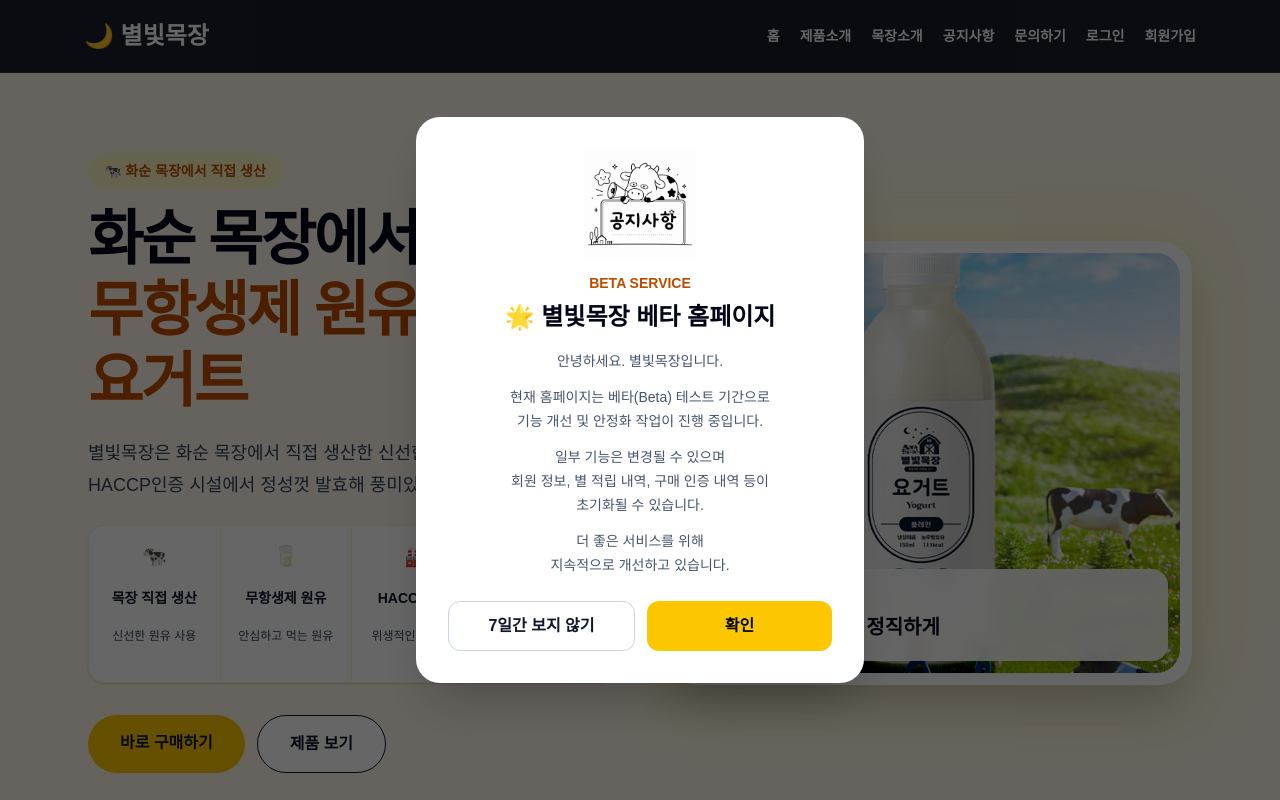
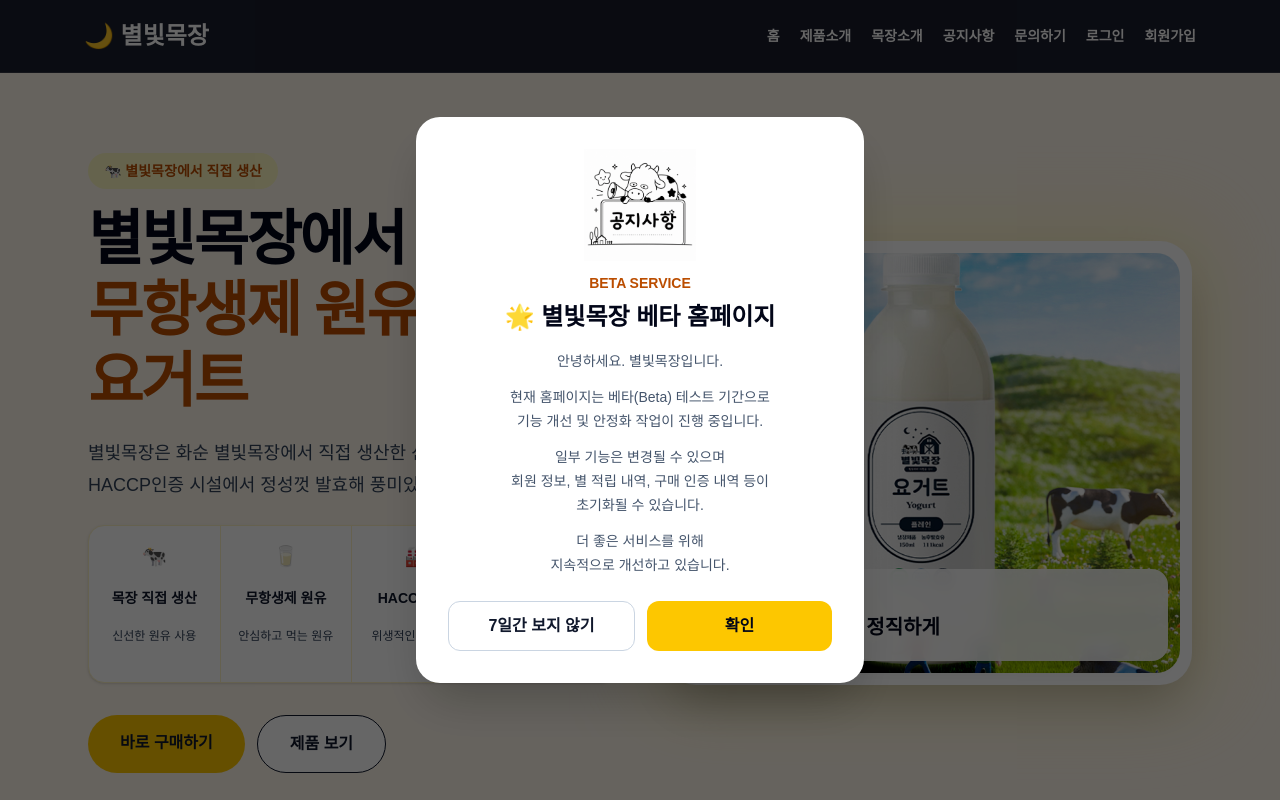
Before and after one commit to starlight-farm/starlight-farm, a Next.js app: page / in a window 1280 px wide. Shown: the top 800 px of the page. Built offline with nearby package versions, Linux system fonts and the light colour scheme; no server answers; the database is empty.

Commit message:
화순 목장 -> 별빛목장으로 수정

```diff
--- a/app/page.tsx
+++ b/app/page.tsx
@@ -254,11 +254,11 @@ export default function Home() {
         <div className="grid gap-12 md:grid-cols-2 md:items-center">
           <div>
             <div className="mb-4 inline-block rounded-full bg-yellow-100 px-4 py-2 text-sm font-bold text-amber-700">
-              🐄 화순 목장에서 직접 생산
+              🐄 별빛목장에서 직접 생산
             </div>
 
             <h1 className="mb-5 max-w-2xl text-3xl font-black leading-[1.18] tracking-[-0.04em] text-slate-950 sm:text-4xl md:text-5xl lg:text-6xl">
-            화순 목장에서 만든
+            별빛목장에서 만든
             <br />
             <span className="text-amber-700">
               무항생제 원유
@@ -270,7 +270,7 @@ export default function Home() {
             </h1>
 
             <p className="mb-6 max-w-xl text-sm leading-7 text-slate-700 sm:text-base md:text-lg md:leading-8">
-              별빛목장은 화순 목장에서 직접 생산한 신선한 원유를 사용합니다.
+              별빛목장은 화순 별빛목장에서 직접 생산한 신선한 원유를 사용합니다.
               <br className="hidden md:block" />
               HACCP인증 시설에서 정성껏 발효해 풍미있는 요거트로 만듭니다.
             </p>
@@ -374,7 +374,7 @@ export default function Home() {
           {
             icon: "🥛",
             title: "원유 준비",
-            desc: "화순 목장에서 생산한\n신선한 원유를 사용합니다.",
+            desc: "별빛 목장에서 생산한\n신선한 원유를 사용합니다.",
           },
           {
             icon: "🔥",
@@ -703,7 +703,7 @@ export default function Home() {
         </h2>
 
         <p className="mx-auto mb-8 max-w-2xl text-slate-600">
-          화순 목장에서 직접 생산한 원유로 만든 별빛목장 요거트를
+          별빛 목장에서 직접 생산한 원유로 만든 별빛목장 요거트를
           지금 스마트스토어에서 만나보세요.
         </p>
 
--- a/app/products/blueberry/page.tsx
+++ b/app/products/blueberry/page.tsx
@@ -26,7 +26,7 @@ export default function BlueberryYogurtPage() {
           </h1>
 
           <p className="mb-6 text-lg leading-relaxed text-slate-600">
-          화순 무항생제 원유와 달콤한 블루베리를 담아 진하고 부드럽게 완성한 별빛목장 블루베리 요거트입니다.
+          무항생제 원유와 달콤한 블루베리를 담아 진하고 부드럽게 완성한 별빛목장 블루베리 요거트입니다.
           </p>
 
           <div className="mb-8 rounded-3xl border border-amber-100 bg-white shadow-sm p-8">
--- a/app/products/plain/page.tsx
+++ b/app/products/plain/page.tsx
@@ -26,7 +26,7 @@ export default function PlainYogurtPage() {
           </h1>
 
           <p className="mb-6 text-lg leading-relaxed text-slate-600">
-            화순에서 자란 무항생제 원유로 만든 진하고 부드러운 별빛목장
+            무항생제 원유로 만든 진하고 부드러운 별빛목장
             플레인 요거트입니다.
           </p>
 
```
